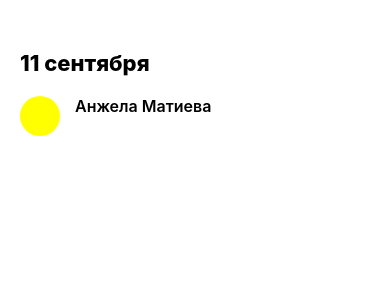
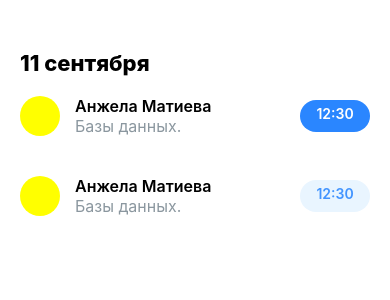
Before and after one commit to mihalichpalich/react-native-tutor-app, a React Native app: screen / in a window 390 px wide. Shown: the top 300 px of the page. Built offline with nearby package versions, Linux system fonts and the light colour scheme.

Commit message:
продолжил начинание

```diff
--- a/App.js
+++ b/App.js
@@ -9,12 +9,41 @@ export default function App() {
             <GroupTitle>11 сентября</GroupTitle>
             <GroupItem>
                 <Avatar/>
-                <FullName>Анжела Матиева</FullName>
+                <View style={{flex: 1}}>
+                    <FullName>Анжела Матиева</FullName>
+                    <GrayText>Базы данных.</GrayText>
+                </View>
+                <GroupDate active>12:30</GroupDate>
+            </GroupItem>
+            <GroupItem>
+                <Avatar/>
+                <View style={{flex: 1}}>
+                    <FullName>Анжела Матиева</FullName>
+                    <GrayText>Базы данных.</GrayText>
+                </View>
+                <GroupDate>12:30</GroupDate>
             </GroupItem>
         </Group>
     </Container>
   );
 }
+
+const GroupDate = styled.Text`
+  background: ${props => props.active ? '#2a86ff' : '#e9f5ff'};
+  color: ${props => props.active ? '#fff' : '#4294ff'};
+  width: 70px;
+  height: 32px;
+  text-align: center;
+  border-radius: 18px;
+  font-weight: 600;
+  font-size: 14px;
+  line-height: 28px;
+`;
+
+const GrayText = styled.Text`
+  font-size: 16px;
+  color: #8b979f;
+`;
 
 const FullName = styled.Text`
   font-weight: 600;
@@ -30,6 +59,7 @@ const Avatar = styled.View`
 `;
 
 const GroupItem = styled.View`
+  align-items: center;
   flex-direction: row;
   padding: 20px 0;
 `;
```
